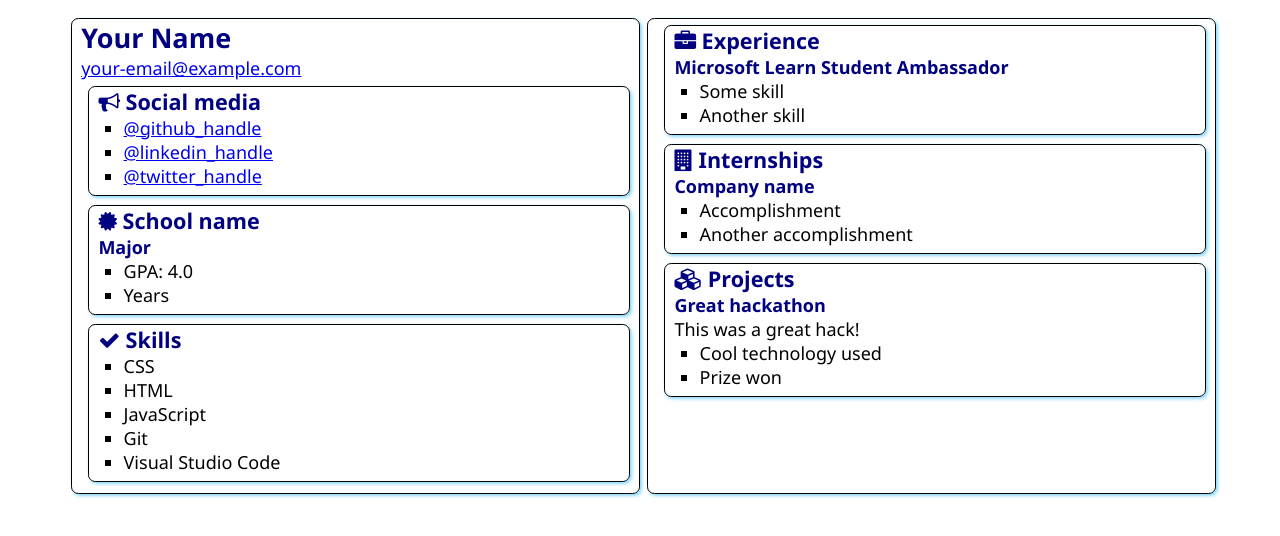
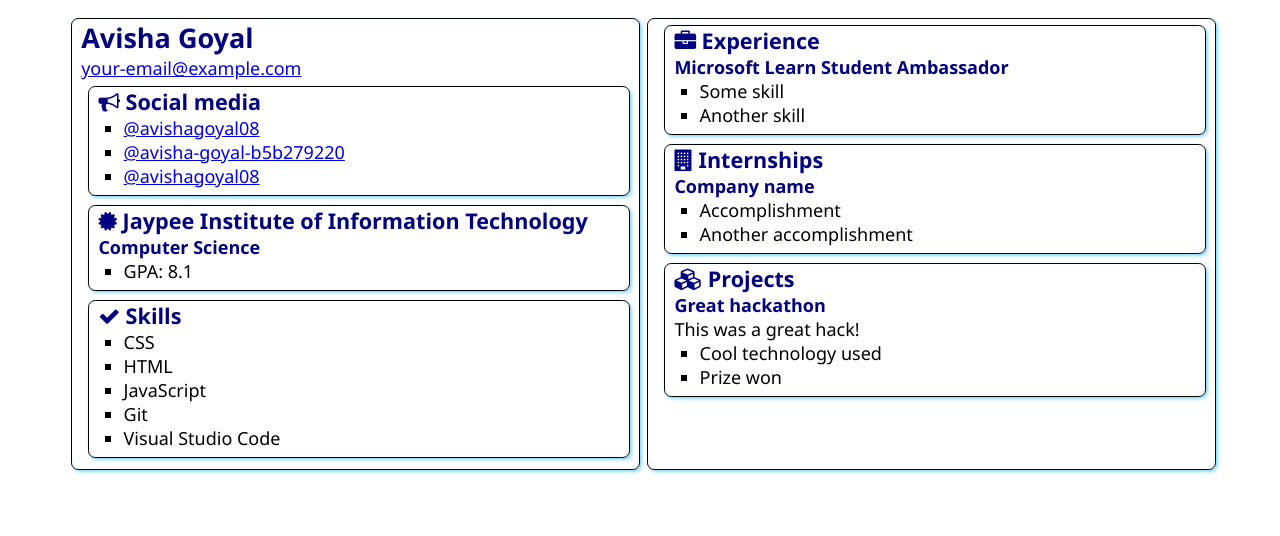
Before and after one commit to avishagoyal08/SATechnicalOnboarding, a plain HTML site: page src/index.html in a window 1280 px wide. Drawn offline with Linux system fonts and the light colour scheme.

Commit message:
Update index.html

```diff
--- a/src/index.html
+++ b/src/index.html
@@ -12,8 +12,8 @@
 <body>
     <main>
         <article class="box">
-            <h1>Your Name</h1>
-            <div><a href="mailto:your.email@example.com">your-email@example.com</a></div>
+            <h1>Avisha Goyal</h1>
+            <div><a href="avisha.goyal@studentambassadors.com">your-email@example.com</a></div>
 
             <section class="box">
                 <h2>
@@ -21,9 +21,9 @@
                     Social media
                 </h2>
                 <ul>
-                    <li><a href="https://github.com/<handle>">@github_handle</a></li>
-                    <li><a href="https://linkedin.com/in/<handle>">@linkedin_handle</a></li>
-                    <li><a href="https://twitter.com/<handle>">@twitter_handle</a></li>
+                    <li><a href="https://github.com/<handle>">@avishagoyal08</a></li>
+                    <li><a href="https://linkedin.com/in/<handle>">@avisha-goyal-b5b279220</a></li>
+                    <li><a href="https://twitter.com/<handle>">@avishagoyal08</a></li>
                 </ul>
             </section>
 
@@ -31,12 +31,11 @@
                 <div class="education">
                     <h2>
                         <i class="fa fa-certificate" aria-hidden="true"></i>
-                        School name
+                        Jaypee Institute of Information Technology
                     </h2>
-                    <h3>Major</h3>
+                    <h3>Computer Science</h3>
                     <ul>
-                        <li>GPA: 4.0</li>
-                        <li>Years</li>
+                        <li>GPA: 8.1</li>
                     </ul>
                 </div>
             </section>
```
